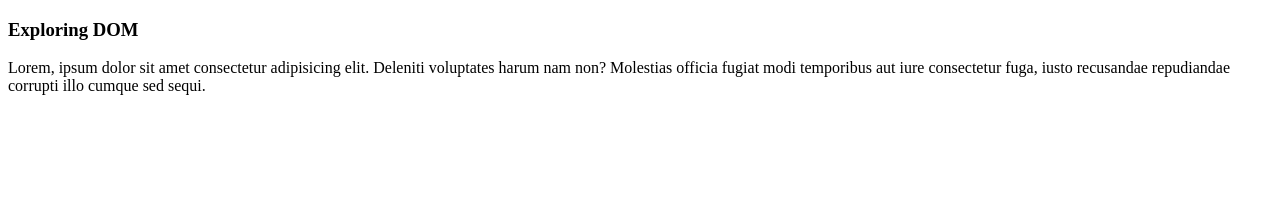
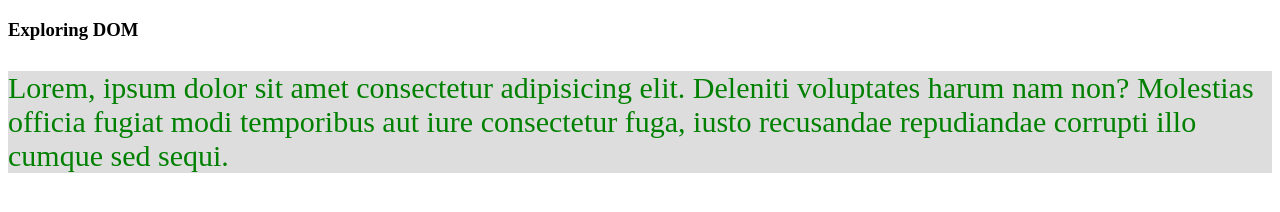
Before and after one commit to bcdgazam/18-HOW-JAVASCRIPT-WORKS-_-DOM, a plain HTML site: page DomEvents/dom.html in a window 1280 px wide. Drawn offline with Linux system fonts and the light colour scheme.

Commit message:
getElementById Practice

```diff
--- a/DomEvents/dom.html
+++ b/DomEvents/dom.html
@@ -9,10 +9,14 @@
     <main>
         <section>
             <h3>Exploring DOM</h3>
-            <p>Lorem, ipsum dolor sit amet consectetur adipisicing elit. Deleniti voluptates harum nam non? Molestias officia fugiat modi temporibus aut iure consectetur fuga, iusto recusandae repudiandae corrupti illo cumque sed sequi.</p>
+            <p id="first">Lorem, ipsum dolor sit amet consectetur adipisicing elit. Deleniti voluptates harum nam non? Molestias officia fugiat modi temporibus aut iure consectetur fuga, iusto recusandae repudiandae corrupti illo cumque sed sequi.</p>
         </section>
         <script>
-            console.log(document.body);
+            // document.getElementsByTagName('h3');
+            let first = document.getElementById('first');
+            first.style.backgroundColor = '#ddd';
+            first.style.color = 'green';
+            first.style.fontSize = '30px';
         </script>
     </main>
 </body>
```
Also changed, not shown: 18-5.js (added, +19 -0 lines).
